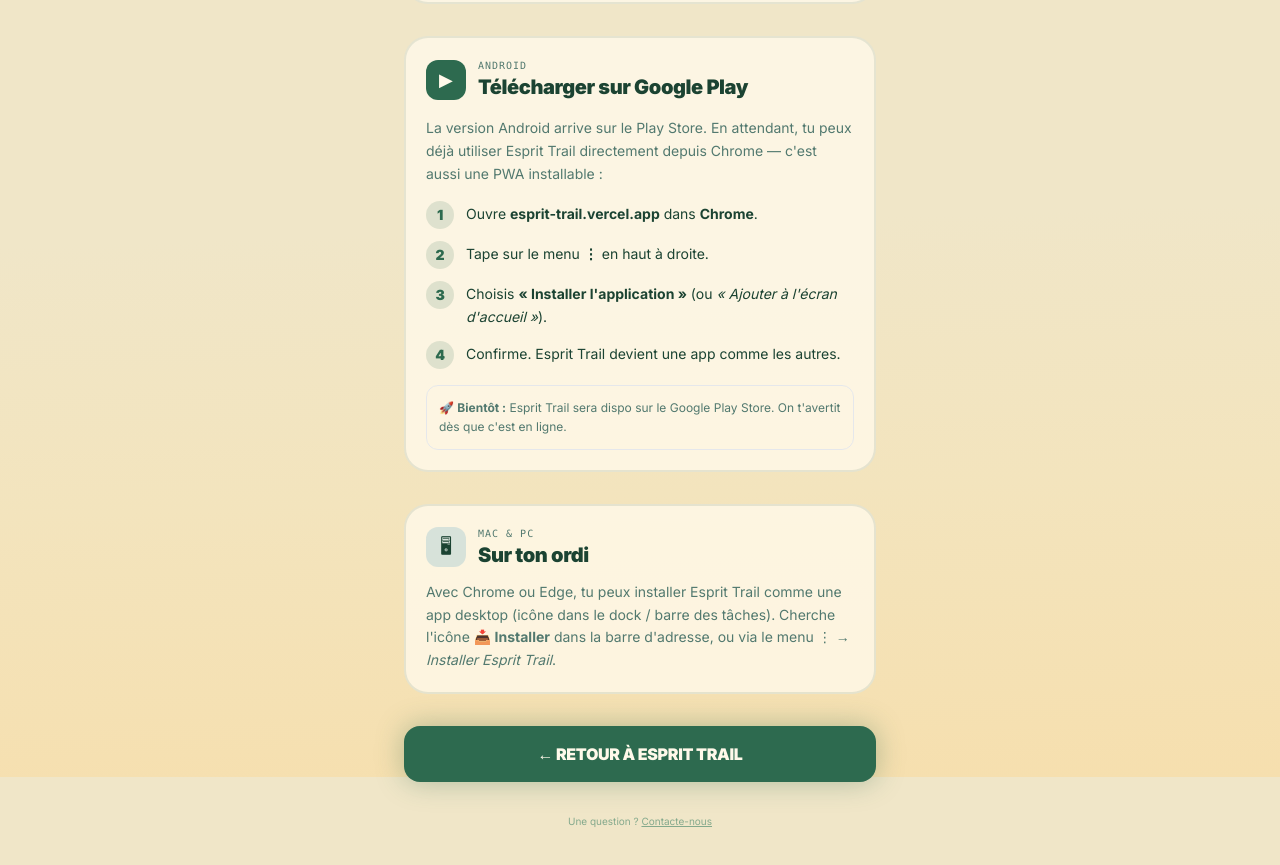
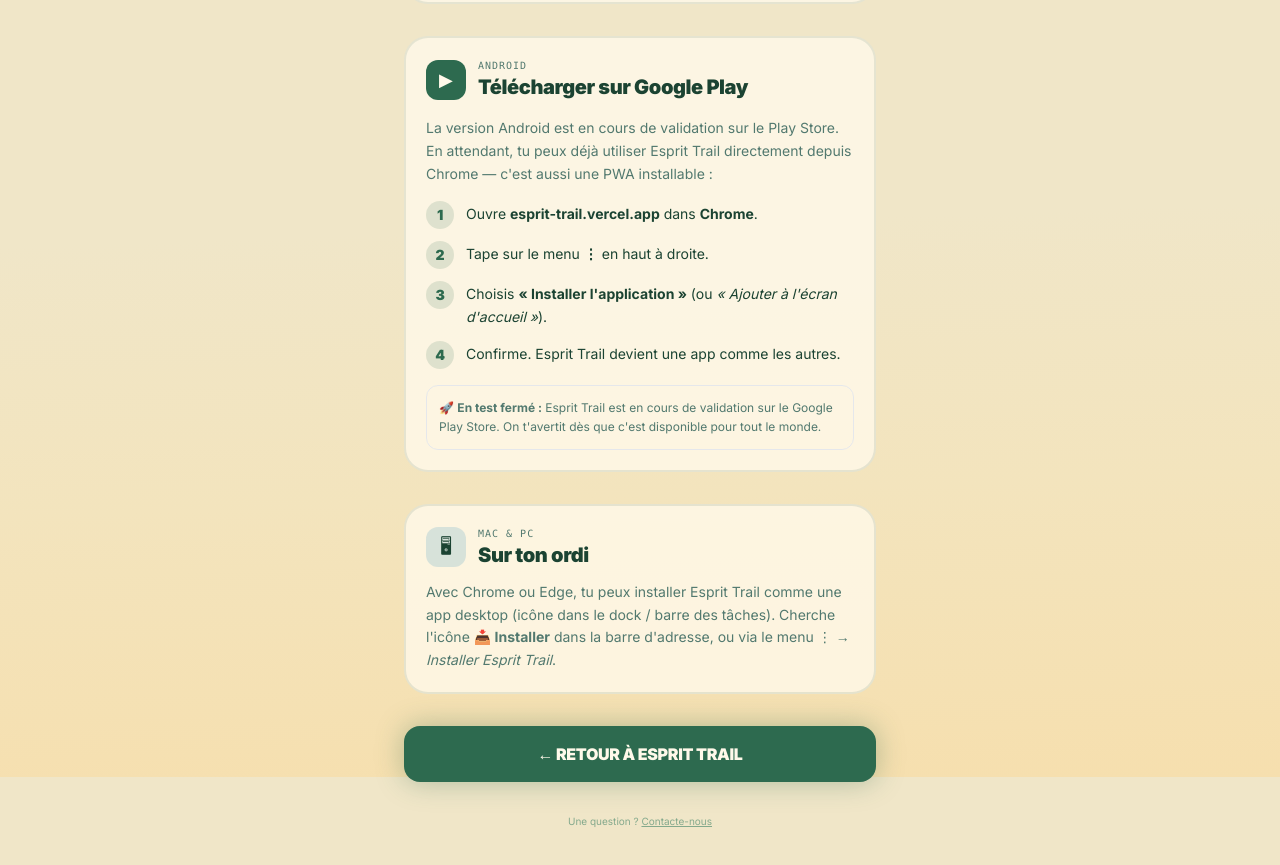
Before and after one commit to dangote2021/esprit-trail, a Next.js app: page /install in a window 1280 px wide. Shown: the part 823-1688 px from the top of the page. Built offline with nearby package versions, Linux system fonts and the light colour scheme; no server answers.

Commit message:
install: met a jour le statut Google Play (test ferme)
Le texte annoncait encore l'app comme "Bientot" sur le Play Store alors qu'elle est deja en test ferme avec une demande d'acces production en cours.

```diff
--- a/src/app/install/page.tsx
+++ b/src/app/install/page.tsx
@@ -98,9 +98,9 @@
         </div>
 
         <p className="text-sm text-ink-muted leading-relaxed">
-          La version Android arrive sur le Play Store. En attendant, tu peux
-          déjà utiliser Esprit Trail directement depuis Chrome — c&apos;est aussi
-          une PWA installable :
+          La version Android est en cours de validation sur le Play Store. En
+          attendant, tu peux déjà utiliser Esprit Trail directement depuis
+          Chrome — c&apos;est aussi une PWA installable :
         </p>
 
         <ol className="space-y-3">
@@ -120,8 +120,9 @@
         </ol>
 
         <div className="rounded-xl bg-amber/10 border border-amber/20 p-3 text-xs text-ink-muted leading-relaxed">
-          🚀 <strong>Bientôt :</strong> Esprit Trail sera dispo sur le Google Play
-          Store. On t&apos;avertit dès que c&apos;est en ligne.
+          🚀 <strong>En test fermé :</strong> Esprit Trail est en cours de
+          validation sur le Google Play Store. On t&apos;avertit dès que c&apos;est
+          disponible pour tout le monde.
         </div>
       </section>
 
```
